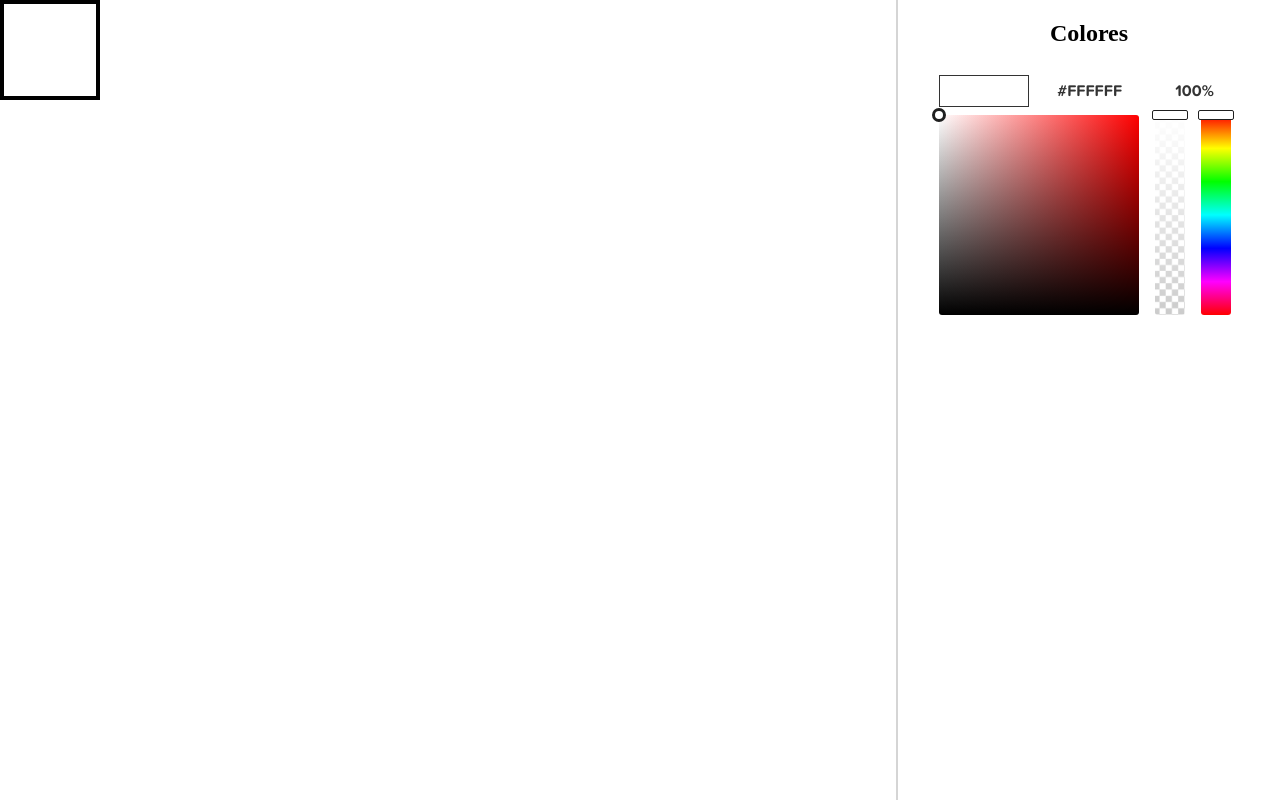
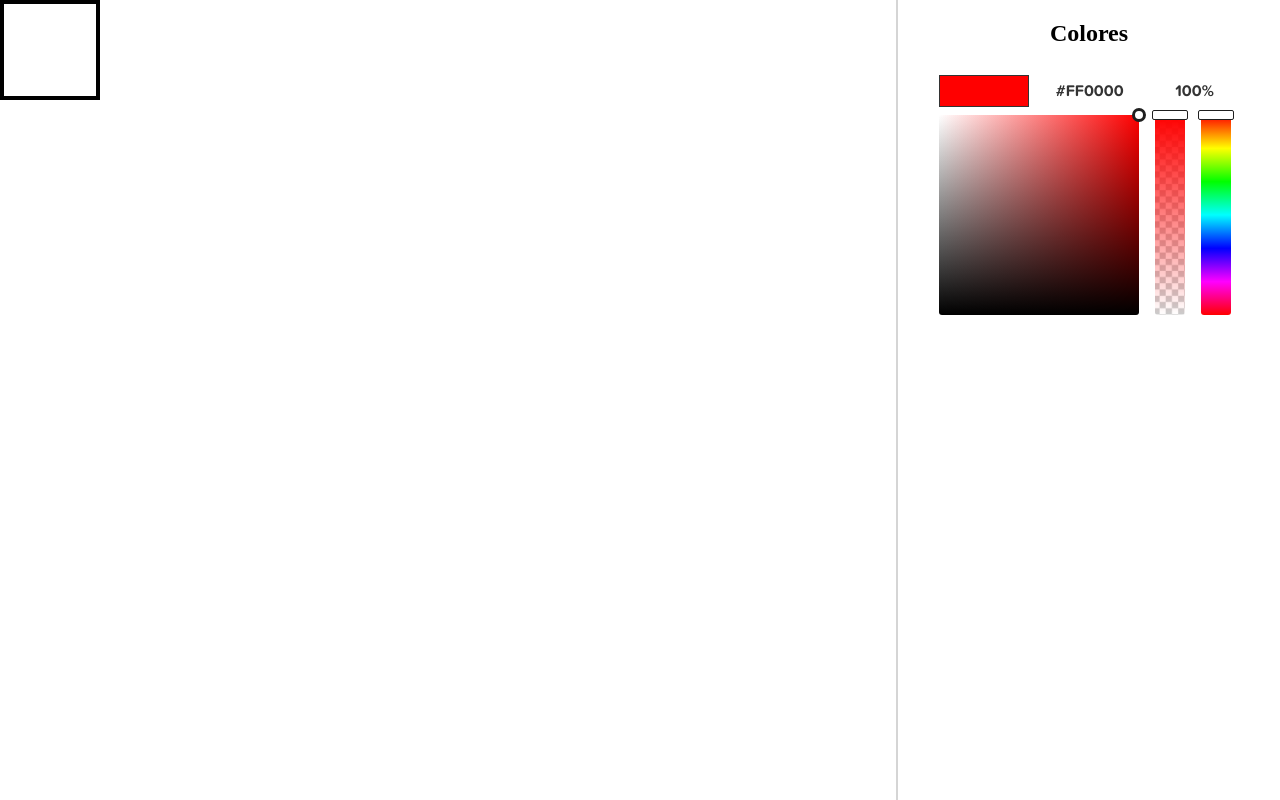
Before and after one commit to sebastian-vp/pixel-art, a React (Vite) app: page / in a window 1280 px wide. Built offline with nearby package versions, Linux system fonts and the light colour scheme.

Commit message:
se agrego el problema de que se mostraban los colores muy debiles en el selector de transparencia y se cambio el color inicial a rojo

```diff
--- a/src/App.jsx
+++ b/src/App.jsx
@@ -6,7 +6,7 @@ import { useState } from "react";
 
 export default function App() {
   const [colorSeleccionado, setcolorSeleccionado] = useState("#ff0000");
-  const [variacionColor, setVariacionColor] = useState("#ffffff");
+  const [variacionColor, setVariacionColor] = useState("#ff0000");
   const [transparencia, setTransparencia] = useState(100);
   const [ancho, setAncho] = useState(70);
   const [isDragging, setIsDragging] = useState(false);
--- a/src/components/ColorPicker/ColorPicker.jsx
+++ b/src/components/ColorPicker/ColorPicker.jsx
@@ -3,7 +3,6 @@ import PanelColorElegido from '/src/components/PanelColorElegido/PanelColorElegi
 import SelectorLineaColor from '/src/components/SelectorLineaColor/SelectorLineaColor.jsx';
 import SelectorLineaTransparencia from '/src/components/SelectorLineaTransparencia/SelectorLineaTransparencia.jsx';
 import SelectorColor from '/src/components/SelectorColor/SelectorColor';
-import { useState } from "react";
 
 export default function ColorPicker({ colorSeleccionado, variacionColor, transparencia, onChangeColor, onChangeVariationColor, onChangeTransparencia }) {
   return (
--- a/src/components/SelectorColor/SelectorColor.jsx
+++ b/src/components/SelectorColor/SelectorColor.jsx
@@ -3,7 +3,7 @@ import { multiplicarColores, interpolarColorHex } from "/src/utils/colores.js";
 import { useState } from "react";
 
 export default function SelectorColor({ color, onChangeVariationColor }) {
-  const [coordenadaX, setCoordenadaX] = useState(0);
+  const [coordenadaX, setCoordenadaX] = useState(100);
   const [coordenadaY, setCoordenadaY] = useState(0);
   const [isDragging, setIsDragging] = useState(false);
 
--- a/src/components/SelectorLineaTransparencia/SelectorLineaTransparencia.css
+++ b/src/components/SelectorLineaTransparencia/SelectorLineaTransparencia.css
@@ -1,7 +1,6 @@
 .transparencia {
   position: relative;
-  background-image: url('/src/assets/images/fondo-transparente.webp'), linear-gradient(180deg, #ff0000, #ff000000);
-  background-blend-mode: overlay; /* estudiar como funciona esta propiedad */
+  background-image: linear-gradient(180deg, #ff0000, #ff000000), url('/src/assets/images/fondo-transparente.webp');
   background-size: cover;
   width: 30px;
   height: 200px;
--- a/src/components/SelectorLineaTransparencia/SelectorLineaTransparencia.jsx
+++ b/src/components/SelectorLineaTransparencia/SelectorLineaTransparencia.jsx
@@ -6,7 +6,7 @@ export default function SelectorLinea({ colorSeleccionado, onChangeTransparencia
   const [isDragging, setIsDragging] = useState(false);
 
   const estilo = {
-    backgroundImage: `url('/src/assets/images/fondo-transparente.webp'), linear-gradient(180deg, ${colorSeleccionado}, transparent)`
+    backgroundImage: `linear-gradient(180deg, ${colorSeleccionado}, transparent), url('/src/assets/images/fondo-transparente.webp')`
   };
 
   const calcularPorcentaje = (event, element) => {
```
